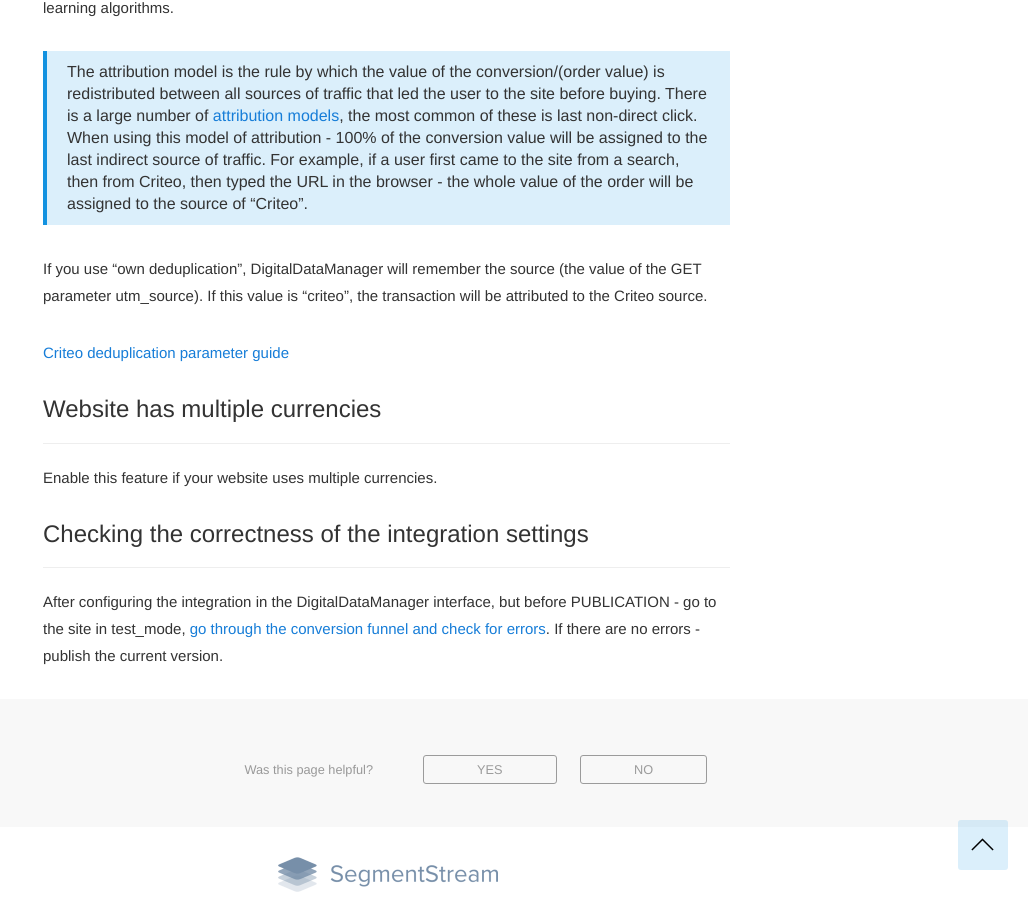
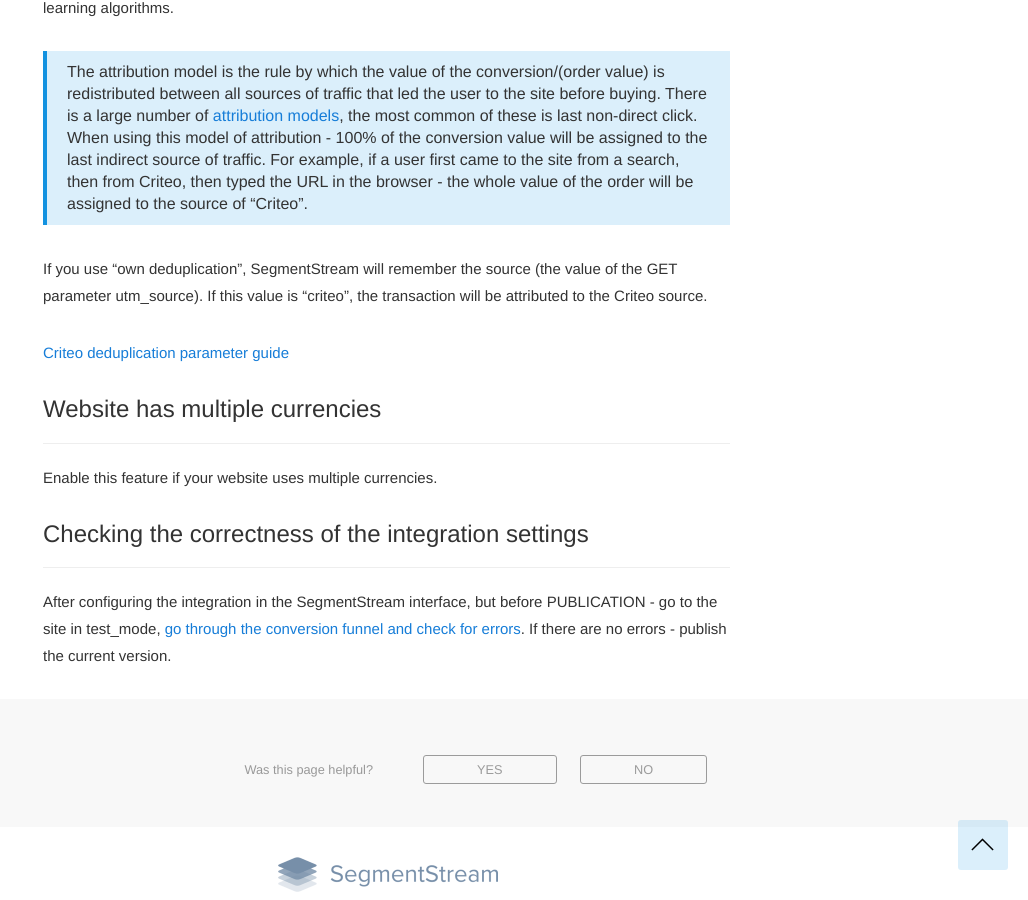
Before and after one commit to segmentstream-com/segmentstream-com.github.io, a Jekyll site: the page built from _docs/integrations/criteo.md, in a window 1280 px wide and 900 px high, scrolled down 3894 px. Shown: the whole window, without its empty margins (252-1280 px from the left). Built offline with Jekyll 4.4.1, drawn with Linux system fonts in a browser that asks for light colours; nearby versions of some CDN libraries; some of the changed text lies outside the part shown.

Commit message:
criteo update

```diff
--- a/_docs/integrations/criteo.md
+++ b/_docs/integrations/criteo.md
@@ -10,7 +10,7 @@
 * How to check the correctness of the integration settings.
 * How to configure the sending of custom segments.
 
-Criteo is a dynamic retargeting system. DigitalDataManager allows you to send data about the behavior of your users to [Criteo](https://criteo.com/).
+Criteo is a dynamic retargeting system. SegmentStream allows you to send data about the behavior of your users to [Criteo](https://criteo.com/).
 
 ### Page contents
 ------
@@ -27,7 +27,7 @@
 
 ### <a name="0"></a>Introduction
 ------
-With the help of DigitalDataManager, you can fully integrate Criteo with your site: events, hashed users' email addresses, deduplication and so on. <br />
+With the help of SegmentStream, you can fully integrate Criteo with your site: events, hashed users' email addresses, deduplication and so on. <br />
 [Criteo integration guide](https://support.criteo.com/hc/en-us/sections/200972171-%D0%9A%D0%B0%D0%BA-%D0%B2%D0%BD%D0%B5%D0%B4%D1%80%D0%B8%D1%82%D1%8C-Criteo-OneTag) <br/><br/>
 To configure integration with Criteo:
 1. Log in on the [segmentstream.com](https://admin.ddmanager.ru/) website and go to the integration management panel
@@ -57,7 +57,7 @@
 * `user.email` or `user.emailHash` variables
 * and others
 
-> In the case of simultaneous filling of the variables `user.email` and` user.emailHash`, **DigitalDataManager** will send the value of the `user.emailHash` variable to Criteo. In the absence of `user.emailHash`, **DigitalDataManager** itself will hash the value of the `user.email` variable and send it to Criteo.
+> In the case of simultaneous filling of the variables `user.email` and` user.emailHash`, **SegmentStream** will send the value of the `user.emailHash` variable to Criteo. In the absence of `user.emailHash`, **SegmentStream** itself will hash the value of the `user.email` variable and send it to Criteo.
 
 ### <a name="2"></a>Criteo Account ID
 ------
@@ -90,7 +90,7 @@
 Deduplication is an attribution setting that can be sent to Criteo along with the order. By default, this feature is disabled. This means that Criteo uses its own attribution model to set up its own machine learning algorithms.
 > The attribution model is the rule by which the value of the conversion/(order value) is redistributed between all sources of traffic that led the user to the site before buying. There is a large number of [attribution models](https://support.google.com/analytics/answer/1665189?hl=en), the most common of these is last non-direct click. When using this model of attribution - 100% of the conversion value will be assigned to the last indirect source of traffic. For example, if a user first came to the site from a search, then from Criteo, then typed the URL in the browser - the whole value of the order will be assigned to the source of "Criteo".
 
-If you use "own deduplication", DigitalDataManager will remember the source (the value of the GET parameter utm_source). If this value is "criteo", the transaction will be attributed to the Criteo source.
+If you use "own deduplication", SegmentStream will remember the source (the value of the GET parameter utm_source). If this value is "criteo", the transaction will be attributed to the Criteo source.
 
 [Criteo deduplication parameter guide](https://support.criteo.com/hc/en-us/articles/205573701-%D0%9F%D0%B0%D1%80%D0%B0%D0%BC%D0%B5%D1%82%D1%80-%D0%B4%D0%B5%D0%B4%D1%83%D0%BF%D0%BB%D0%B8%D0%BA%D0%B0%D1%86%D0%B8%D0%B8)
 
@@ -100,5 +100,5 @@
 
 ### <a name="5"></a>Checking the correctness of the integration settings
 ------
-After configuring the integration in the DigitalDataManager interface, but before PUBLICATION - go to the site in test_mode, [go through the conversion funnel and check for errors](/for-analyst/integrations#2).
+After configuring the integration in the SegmentStream interface, but before PUBLICATION - go to the site in test_mode, [go through the conversion funnel and check for errors](/for-analyst/integrations#2).
 If there are no errors - publish the current version.
```
